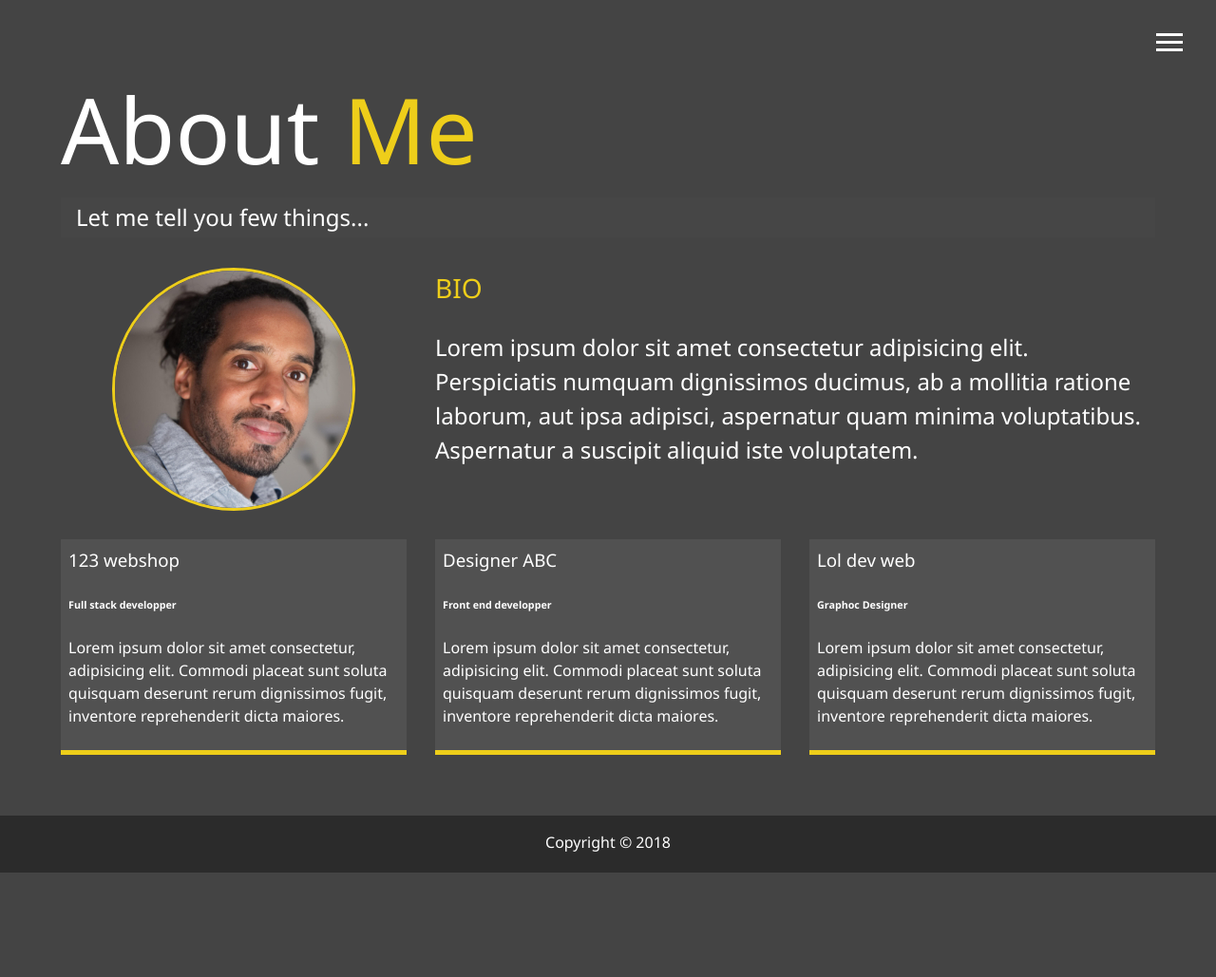
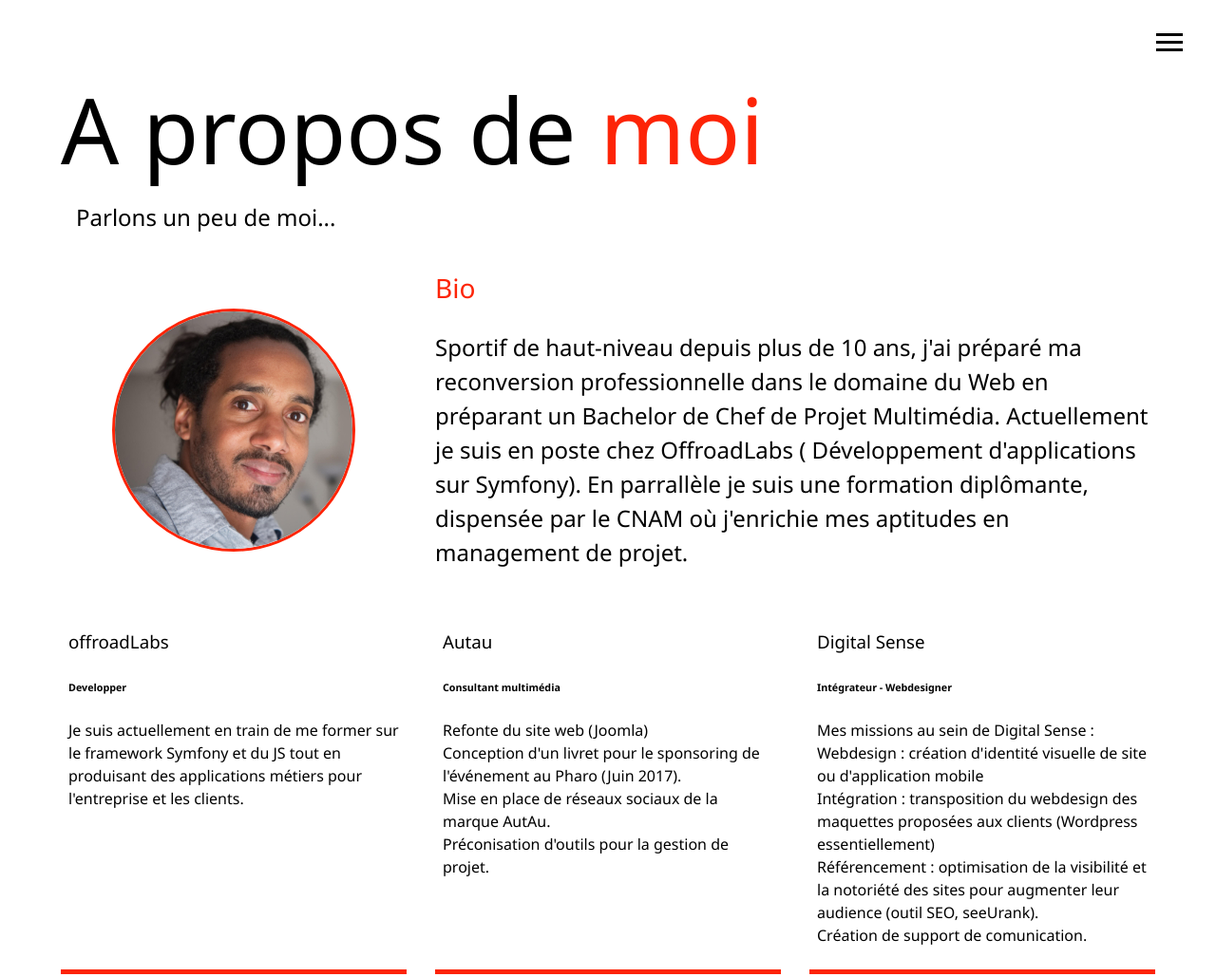
Before and after one commit to efrontin/simple_portfolio, a website: page dist/about.html in a window 1280 px wide. Shown: the top 1029 px of the page at 95% size. Before the commit the page ends 919 px from the top, so only its background shows below. Drawn offline with Linux system fonts and the light colour scheme.

Commit message:
Mise à jour du portfolio avant déployement

```diff
--- a/scss/_config.scss
+++ b/scss/_config.scss
@@ -1,5 +1,5 @@
-$primary-color: #444;
-$secondary-color:#eece1a;
+$primary-color: rgb(255, 255, 255);
+$secondary-color:#fd2407;
 $show-home-image: true;
 $home-image: url(../img/background.jpg);
 $background-opacity: 0.9;
--- a/scss/_menu.scss
+++ b/scss/_menu.scss
@@ -35,7 +35,7 @@
     position: fixed;
     top: 0;
     width: 100%;
-    opacity: 0.9;
+    opacity: 1;
     visibility: hidden;
     &.show {
         visibility: visible;
```
Also changed, not shown: dist/about.html, dist/contact.html, dist/css/main.css, dist/index.html, dist/work.html, 1 other file.
